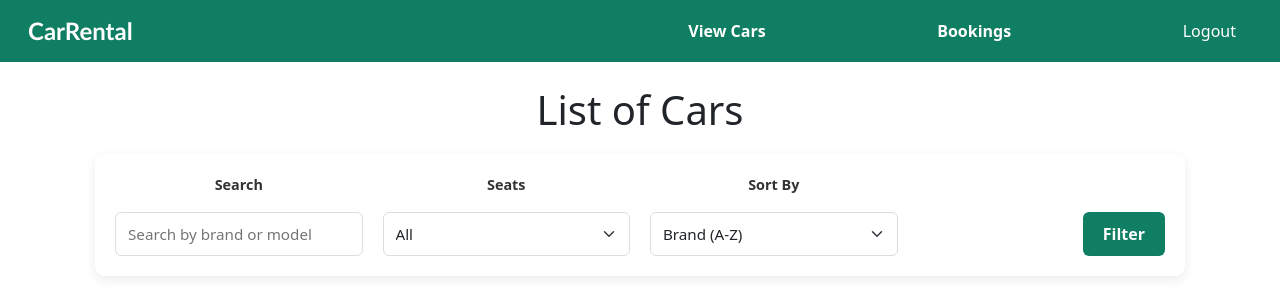
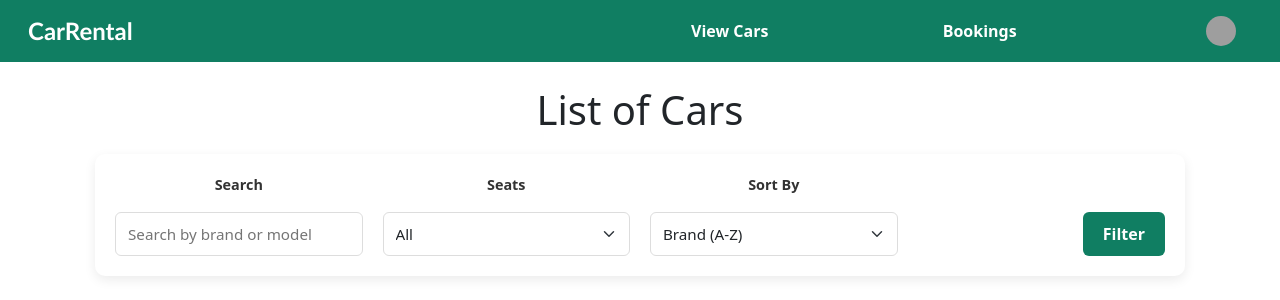
Before and after one commit to faizaizattt/Car-Rental-Booking-System, a PHP site: page /cars.php in a window 1280 px wide. Shown: the top 300 px of the page. Run offline with PHP 8.4, Linux system fonts and the light colour scheme; a user stored in the database is signed in; data comes from the database, SQL or seed files in the repository; grey boxes are pictures that could not be loaded.

Commit message:
Update navbar.php

```diff
--- a/car-rental/public/navbar.php
+++ b/car-rental/public/navbar.php
@@ -13,15 +13,28 @@ if (!isset($_SESSION['user_id'])) {
   <title>Navigation Bar - Car Rental</title>
   <link href="https://cdn.jsdelivr.net/npm/bootstrap@5.3.3/dist/css/bootstrap.min.css" rel="stylesheet">
   <link href="styles.css" rel="stylesheet">
+  <style>
+    .profile-icon {
+      width: 30px;
+      height: 30px;
+      border-radius: 50%;
+      object-fit: cover;
+      margin-left: 15px;
+    }
+  </style>
 </head>
 <body>
 <nav class="navbar">
-    <div class="container-fluid">
-      <a class="navbar-brand" href="dashboard.php"><b>CarRental</b></a>
-        <a class="nav-item" href="cars.php"><b>View Cars</b></a>
-        <a class="nav-item" href="bookings.php"><b>Bookings</b></a>
-        <a class="nav-item" href="logout.php">Logout</a>
-    </div>
+  <div class="container-fluid">
+    <a class="navbar-brand" href="dashboard.php"><b>CarRental</b></a>
+    <a class="nav-item" href="cars.php"><b>View Cars</b></a>
+    <a class="nav-item" href="bookings.php"><b>Bookings</b></a>
+
+    <!-- Profile Icon Link -->
+    <a class="nav-item" href="profile.php">
+      <img src="images/profile.png" alt="Profile" class="profile-icon">
+    </a>
+  </div>
 </nav>
 </body>
 </html>
```
